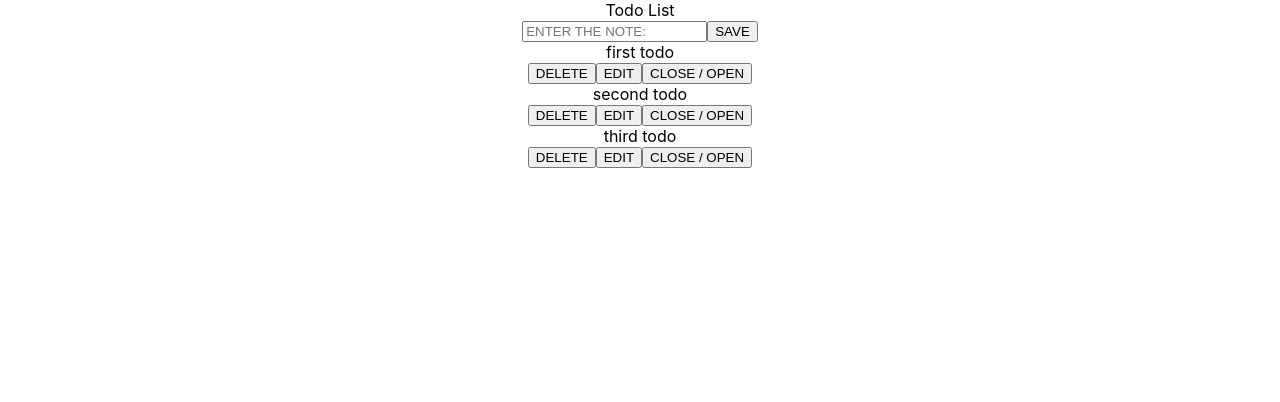
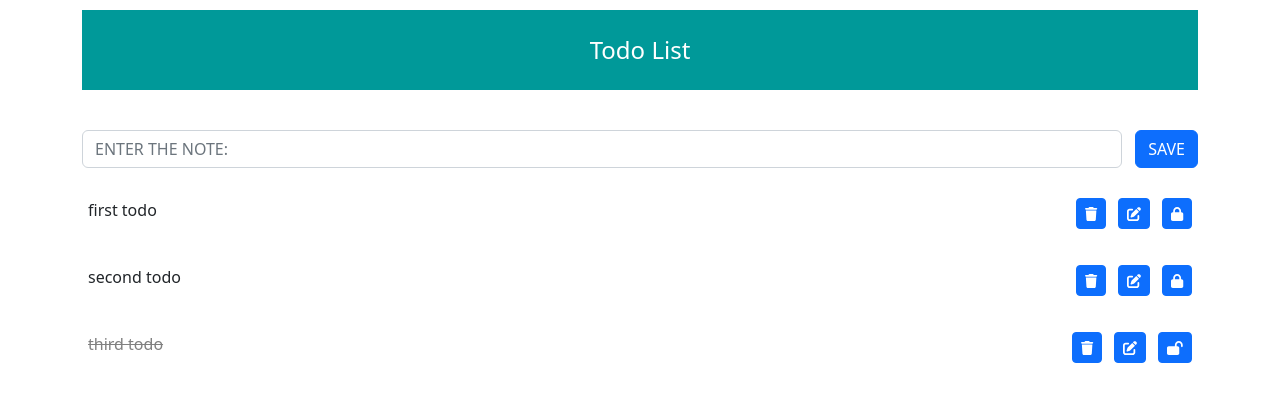
Before and after one commit to maxtkachuk/react-todo-list, a React (Create React App) app: page / in a window 1280 px wide. Shown: the top 402 px of the page. Built offline with nearby package versions, Linux system fonts and the light colour scheme.

Commit message:
Styled an App

```diff
--- a/package.json
+++ b/package.json
@@ -3,10 +3,16 @@
   "version": "0.1.0",
   "private": true,
   "dependencies": {
+    "@fortawesome/fontawesome-svg-core": "^6.2.1",
+    "@fortawesome/free-regular-svg-icons": "^6.2.1",
+    "@fortawesome/free-solid-svg-icons": "^6.2.1",
+    "@fortawesome/react-fontawesome": "^0.2.0",
     "@testing-library/jest-dom": "^5.16.5",
     "@testing-library/react": "^13.4.0",
     "@testing-library/user-event": "^13.5.0",
+    "bootstrap": "^5.2.3",
     "react": "^18.2.0",
+    "react-bootstrap": "^2.7.0",
     "react-dom": "^18.2.0",
     "react-scripts": "^5.0.1",
     "util": "^0.12.5",
--- a/src/App.js
+++ b/src/App.js
@@ -3,7 +3,7 @@ import './App.css';
 import Header from './components/Header/Header';
 import AddTodo from './components/AddTodo/AddTodo';
 import TodoList from './components/TodoList/TodoList';
-
+import { Container } from 'react-bootstrap';
 
 function App() {
   const [todo, setTodo] = useState([
@@ -25,11 +25,11 @@ function App() {
   ])
 
   return (
-    <div className="App">
+    <Container>
       <Header/>
       <AddTodo todo={todo} setTodo={setTodo} />
       <TodoList todo={todo} setTodo={setTodo} />
-    </div>
+    </Container>
   );
 }
 
--- a/src/components/AddTodo/AddTodo.js
+++ b/src/components/AddTodo/AddTodo.js
@@ -1,6 +1,8 @@
 import React, {useState} from "react";
 import { v4 as uuidv4 } from 'uuid';
 import TodoList from "../TodoList/TodoList";
+import {Row, Col, Button, FormControl} from "react-bootstrap"
+import s from './AddTodo.module.css'
 
 function AddTodo({todo, setTodo}) {
 
@@ -20,10 +22,12 @@ function AddTodo({todo, setTodo}) {
     console.log(todo)
 
     return (
-        <div>
-            <input placeholder = "ENTER THE NOTE:" value={value} onChange={ (e)=>setValue(e.target.value) }/>
-            <button onClick={saveTodo}>SAVE</button>
-        </div>
+        <Row>
+            <Col className={s.addTodoForm}>
+                <FormControl placeholder = "ENTER THE NOTE:" value={value} onChange={ (e)=>setValue(e.target.value) }/>
+                <Button onClick={saveTodo} className={s.btn}>SAVE</Button>
+            </Col>
+        </Row>
     )
 }
 
--- /dev/null
+++ b/src/components/AddTodo/AddTodo.module.css
@@ -0,0 +1,8 @@
+.addTodoForm{
+    display: flex;
+    flex: 1;
+}
+
+.btn{
+    margin-left: 13px
+}
--- a/src/components/Header/Header.js
+++ b/src/components/Header/Header.js
@@ -1,8 +1,14 @@
 import React from "react"
+import s from './Header.module.css'
+import {Row, Col} from "react-bootstrap"
 
 function Header(){
     return (
-        <div>Todo List</div>
+        <Row>
+            <Col>
+                <div className={s.root}>Todo List</div>
+            </Col>
+        </Row>
     )
 }
 
--- /dev/null
+++ b/src/components/Header/Header.module.css
@@ -0,0 +1,11 @@
+.root{
+    height: 80px;
+    font-size: 24px;
+    color: white;
+    background-color: #009999;
+    display: flex;
+    align-items: center;
+    justify-content: center;
+    margin-top: 10px;
+    margin-bottom: 40px;
+}
--- a/src/components/TodoList/TodoList.js
+++ b/src/components/TodoList/TodoList.js
@@ -1,4 +1,10 @@
 import React, {useState} from "react"
+import s from './TodoList.module.css'
+import {Row, Col, Button, FormControl} from "react-bootstrap"
+import { FontAwesomeIcon } from '@fortawesome/react-fontawesome'
+import { faEdit, faLock, faLockOpen, faSave, faTrash } from '@fortawesome/free-solid-svg-icons'
+
+
 
 function TodoList ({ todo, setTodo }) {
 
@@ -39,23 +45,27 @@ function TodoList ({ todo, setTodo }) {
         <div>
             {
                 todo.map(item =>(
-                    <div key={item.id}>
+                    <div key={item.id} className={s.listItems}>
                         {
                             edit == item.id ?
                             <div>
                                 <input value={value} onChange={(e)=> setValue(e.target.value)}/>
                             </div> :
-                            <div>{item.title}</div>
+                            <div className={!item.status ? s.close : ''}>{item.title}</div>
                         }
                         {
                              edit == item.id ?
                              <div>
-                                <button onClick={ ()=>saveTodo(item.id)}>SAVE</button>
+                                <Button onClick={ ()=>saveTodo(item.id)} size="sm"><FontAwesomeIcon icon={ faSave } /></Button>
                              </div> :
                              <div>
-                                <button onClick={ ()=>deleteTodo(item.id) }>DELETE</button>
-                                <button onClick={ ()=>editTodo(item.id, item.title) }>EDIT</button>
-                                <button onClick={ ()=>statusTodo(item.id) }>CLOSE / OPEN</button>
+                                <Button onClick={ ()=>deleteTodo(item.id) } size="sm"><FontAwesomeIcon icon={ faTrash } /></Button>
+                                <Button onClick={ ()=>editTodo(item.id, item.title) } className={s.btn} size="sm"><FontAwesomeIcon icon={ faEdit } /></Button>
+                                <Button onClick={ ()=>statusTodo(item.id) } className={s.btn} size="sm">
+                                    {
+                                       item.status ? <FontAwesomeIcon icon={ faLock } /> : <FontAwesomeIcon icon={ faLockOpen } />
+                                    }
+                                    </Button>
                              </div>
                         }
                     </div>
--- /dev/null
+++ b/src/components/TodoList/TodoList.module.css
@@ -0,0 +1,21 @@
+.btn{
+    margin-left: 12px;
+}
+
+.listItems{
+    display: flex;
+    justify-content: space-between;
+    flex-direction: row;
+    margin-top: 24px;
+    padding: 6px;
+}
+
+.listItems:hover{
+    background: #ff9797;
+    border-radius: 6px;
+}
+
+.close{
+    color: gray;
+    text-decoration: line-through;
+}
--- a/src/index.js
+++ b/src/index.js
@@ -3,6 +3,7 @@ import ReactDOM from 'react-dom/client';
 import './index.css';
 import App from './App';
 import reportWebVitals from './reportWebVitals';
+import 'bootstrap/dist/css/bootstrap.min.css';
 
 const root = ReactDOM.createRoot(document.getElementById('root'));
 root.render(
```
Also changed, not shown: 1 other file (tests, documents, lock files or other folders).
